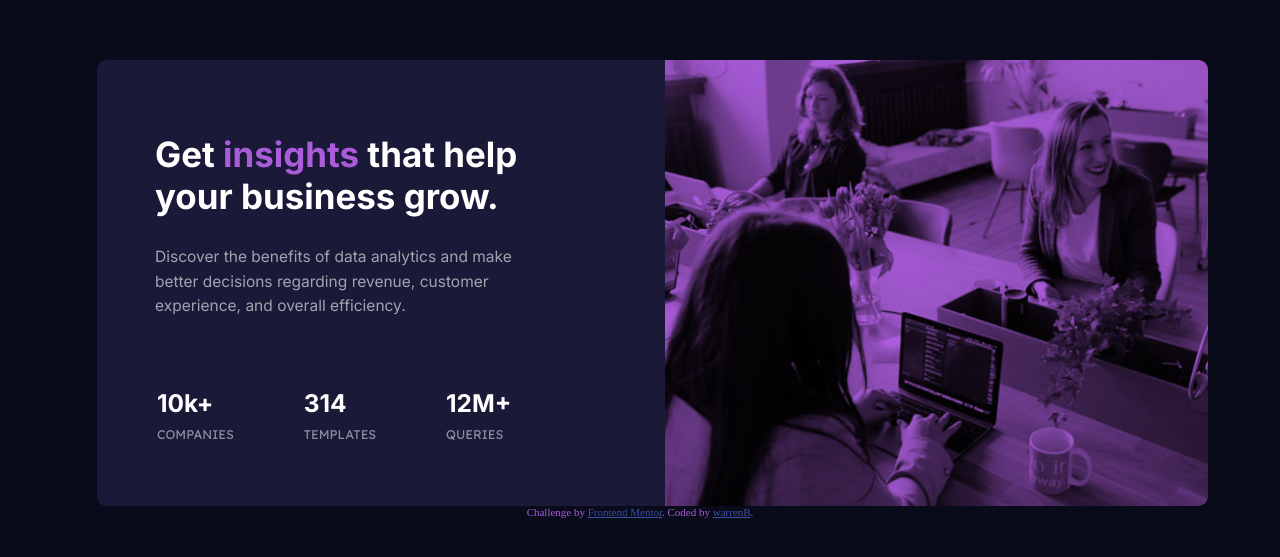
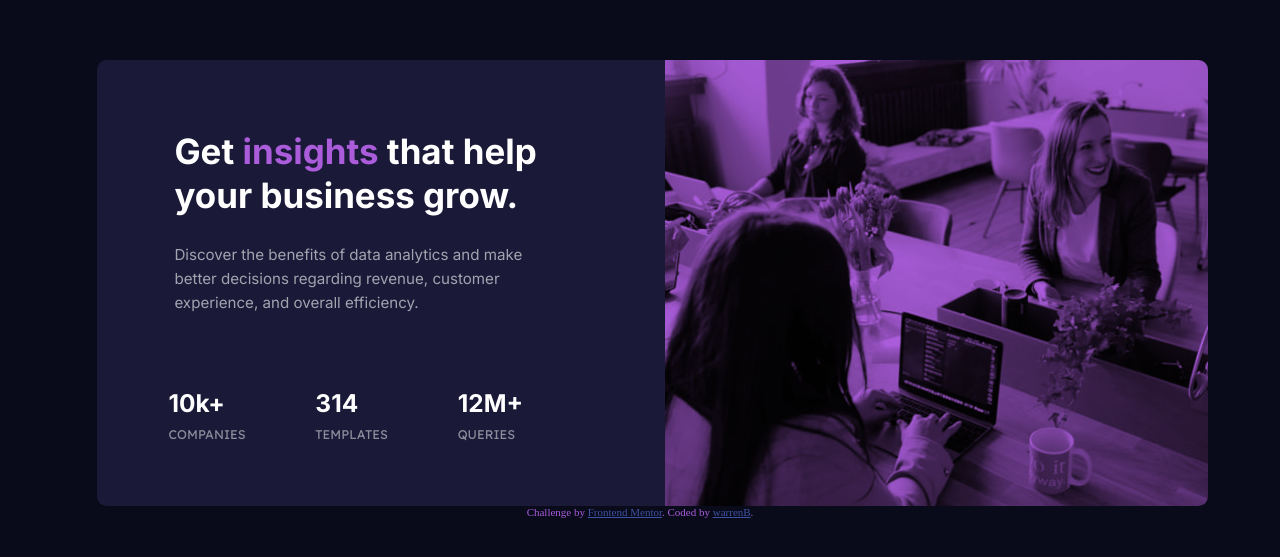
Before and after one commit to warrenbarney/stats-preview-card-component-main, a plain HTML site: page index.html in a window 1280 px wide. Shown: the part 121-678 px from the top of the page. Drawn offline with Linux system fonts and the light colour scheme.

Commit message:
desktop sizing

```diff
--- a/styles.scss
+++ b/styles.scss
@@ -166,8 +166,8 @@ footer a {
 
     .block-1 {
         text-align: left;
-        margin-right: 3rem;
-        padding: 2.5rem 3rem;
+        margin-right: 1rem;
+        padding: 2.3rem 4rem;
         grid-column-start: 1;
         grid-column-end: 2;
         grid-row-start: 1;
@@ -177,6 +177,7 @@ footer a {
             color: hsl(0, 0%, 100%);
             font-size: 1.8rem;
             padding: 1.26rem 0;
+            line-height: 1.26;
 
 
             .insights {
@@ -185,8 +186,8 @@ footer a {
         }
 
         p {
-            padding: .2rem 0;
-            font-size: .8rem;
+            padding: .09rem 0;
+            font-size: .78rem;
             color: hsla(0, 0%, 100%, 0.6);
             line-height: 1.6;
             font-weight: 400;
@@ -200,7 +201,7 @@ footer a {
         display: flex;
         flex-direction: row;
         justify-content: start;
-        padding: 2.5rem 2.3rem;
+        padding: 2.5rem 2.9rem;
 
         .box {
             padding-right: 2.8rem;
```
Also changed, not shown: styles.css, 1 other file.
